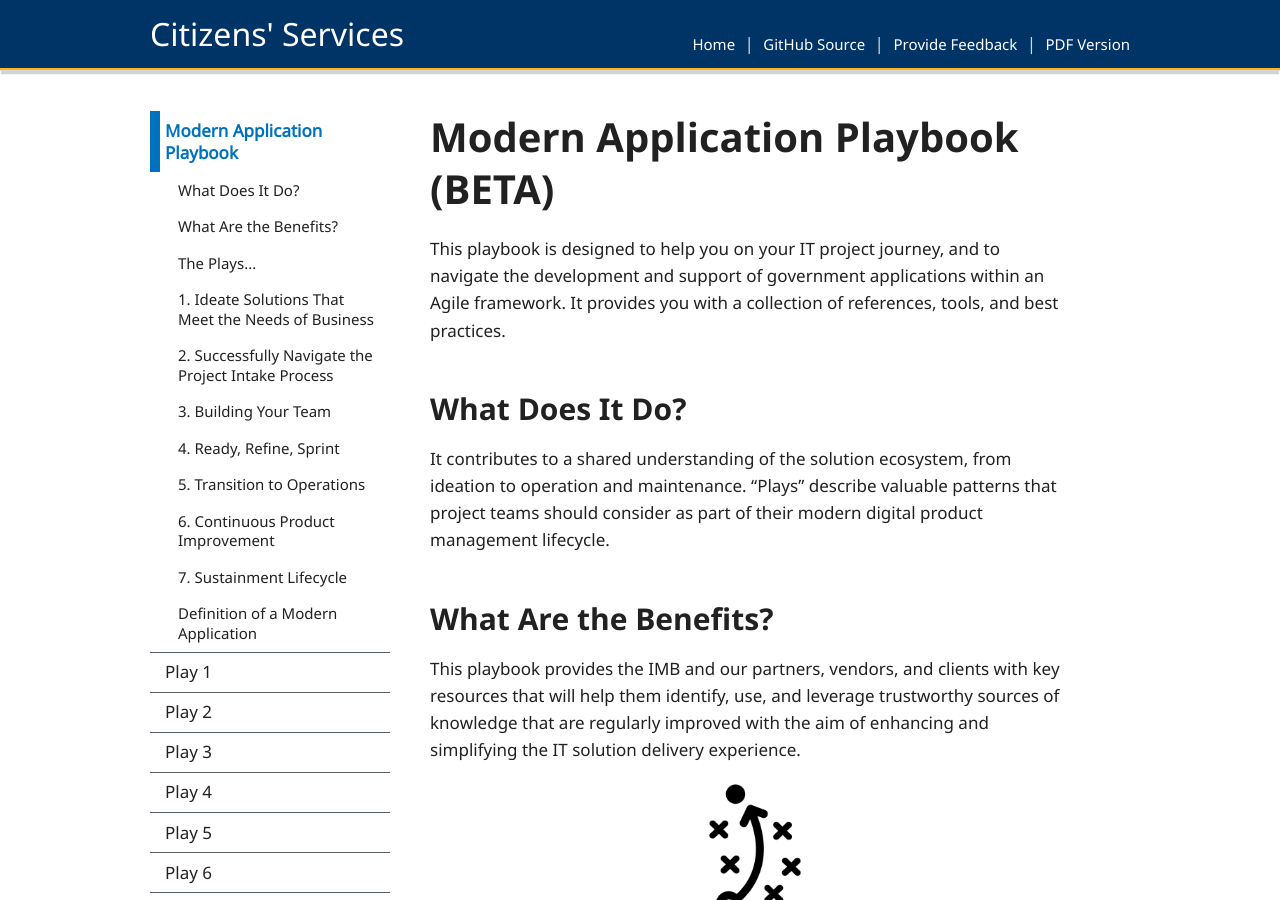
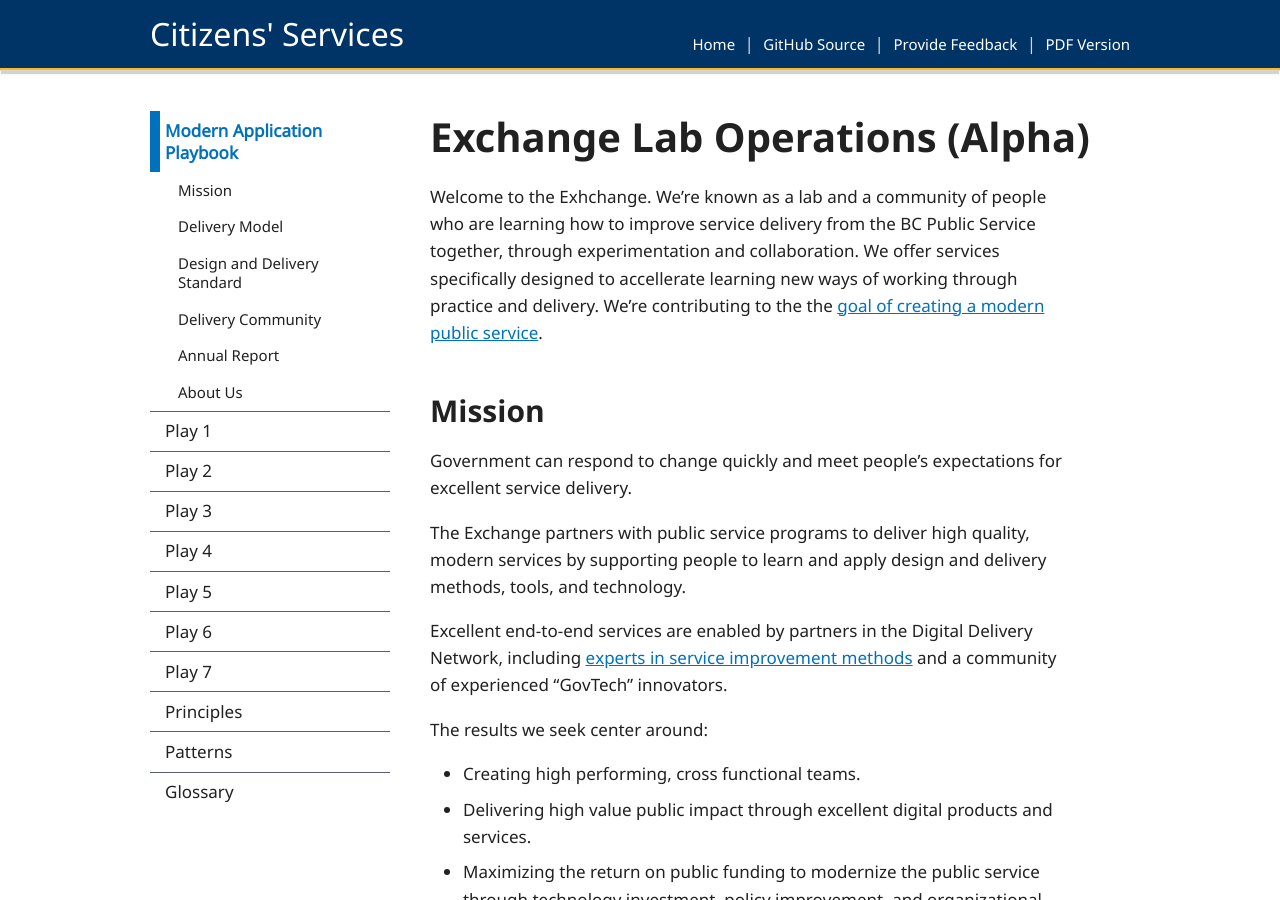
Before and after one commit to HeatherRemacle/exchangelabops, a Jekyll site: the page built from pages/index.md, in a window 1280 px wide and 900 px high. Built offline with Jekyll 4.4.1, drawn with Linux system fonts in a browser that asks for light colours; some of the changed text lies outside the part shown.

Commit message:
Initial edits
Testing out the structure of this design & drafting an index

```diff
--- a/pages/index.md
+++ b/pages/index.md
@@ -1,47 +1,58 @@
 ---
-title: Modern Application Playbook (BETA)
+title: Exchange Lab Operations (Alpha)
 description: This is a main page.
 permalink: /
 
 layout: post
 sidenav: docs
 subnav:
-  - text: What Does It Do?
-    href: '#what-does-it-do'
-  - text: What Are the Benefits?
-    href: '#what-are-the-benefits'
-  - text: The Plays...
-    href: '#the-plays'
-  - text: 1. Ideate Solutions That Meet the Needs of Business
-    href: '#1-ideate-solutions-that-meet-the-needs-of-business'
-  - text: 2. Successfully Navigate the Project Intake Process
-    href: '#2-successfully-navigate-the-project-intake-process'
-  - text: 3. Building Your Team
-    href: '#3-building-your-team'
-  - text: 4. Ready, Refine, Sprint
-    href: '#4-ready-refine-sprint'
-  - text: 5. Transition to Operations
-    href: '#5-transition-to-operations'
-  - text: 6. Continuous Product Improvement
-    href: '#6-continuous-product-improvement'
-  - text: 7. Sustainment Lifecycle
-    href: '#7-sustainment-lifecycle'
-  - text: Definition of a Modern Application
-    href: '#definition-of-a-modern-application'
+  - text: Mission
+    href: '#mission'
+  - text: Delivery Model
+    href: '#delivery-model'
+  - text: Design and Delivery Standard
+    href: '#design-and-delivery-standard'
+  - text: Delivery Community
+    href: '#delivery-community'
+  - text: Annual Report
+    href: '#annual-report'
+  - text: About Us
+    href: '#about-us'
+---
+Welcome to the Exhchange. We're known as a lab and a community of people who are learning how to improve service delivery from the BC Public Service together, through experimentation and collaboration. We offer services specifically designed to accellerate learning new ways of working through practice and delivery. We're contributing to the the [goal of creating a modern public service](http://whereideaswork.gov.bc.ca/modern/).
 
----
-This playbook is designed to help you on your IT project journey, and to navigate the development and support of government applications within an Agile framework. It provides you with a collection of references, tools, and best practices.
+## Mission
 
-## What Does It Do?
-It contributes to a shared understanding of the solution ecosystem, from ideation to operation and maintenance. “Plays” describe valuable patterns that project teams should consider as part of their modern digital product management lifecycle.
+Government can respond to change quickly and meet people's expectations for excellent service delivery.
 
-## What Are the Benefits?
-This playbook provides the IMB and our partners, vendors, and clients with key resources that will help them identify, use, and leverage trustworthy sources of knowledge that are regularly improved with the aim of enhancing and simplifying the IT solution delivery experience.
+The Exchange partners with public service programs to deliver high quality, modern services by supporting people to learn and apply design and delivery methods, tools, and technology.
+
+Excellent end-to-end services are enabled by partners in the Digital Delivery Network, including [experts in service improvement methods](https://www.eventbrite.ca/e/experts-in-residence-tickets-109220948798) and a community of experienced "GovTech" innovators.
+
+The results we seek center around:
+- Creating high performing, cross functional teams.
+- Delivering high value public impact through excellent digital products and services.
+- Maximizing the return on public funding to modernize the public service through technology investment, policy improvement, and organizational development.
+- Connecting an ecosystem of public service oriented people and agencies - inside the BC Government and beyond.
+
+## Delivery Model
+
+The Exchange Lab operates within a model of continuous improvement, centered around a value chain that delivers **teams**. Teams, as a product of this model, offer value that includes the service products they produce, as well as learning and broader organizational development.
+
+Lab Operations are continously refined and adapted to the specific context of program areas we partner with to build teams. There is no single, consistent path, as we operate in high degrees of complexity. We create the conditions for a positive, productive trajectory through the application of:
+- research,
+- empathy,
+- deep engagement, and
+- emergent best practices, including a Design and Delivery Standard.
+
+We also center around a set of [Digital Principles.](https://digital.gov.bc.ca/digital-principles/)
+
+This diagram illustrates the general approach of our delivery model.
 
 <img height="140" width="110" style="display: block; margin-left: auto; margin-right: auto;" src="assets/img/playbook-icon.png" alt="">
 <!-- <img height="140" width="110" style="display: block; margin-left: auto; margin-right: auto;" src="CITZ-IMB-playbook/assets/img/playbook-icon.png" alt=""> -->
 
-## The Plays...
+## Design and Delivery Standard
 
 ### 1: Ideate Solutions That Meet the Needs of Business
 The business knows its users; it owns the problem space. Apply design thinking to new product development to create high value solutions that users want to adopt.
@@ -55,20 +66,6 @@ Having a clear understanding of the IM/IT project governance process will ensure
 <img height="140" width="148" style="display: block; margin-left: auto; margin-right: auto;" src="assets/img/checklist-icon.png" alt="">
 <!-- <img height="140" width="148" style="display: block; margin-left: auto; margin-right: auto;" src="CITZ-IMB-playbook/assets/img/checklist-icon.png" alt=""> -->
 
-### 3: Building Your Team
-Develop your team’s capacity to deliver modern digital products by enhancing your existing skillset through exposure to experienced people.
-<br/>
-[Play 3](/CITZ-IMB-playbook/play3)
-
-### 4: Ready, Refine, Sprint
-This play contains methodologies and frameworks that you can follow to develop a working Minimum Viable Product (MVP).
-<br>
-[Play 4](/CITZ-IMB-playbook/play4)
-
-### 5: Transition to Operations
-Following product development and deployment, a decision is made concerning the product's lifecycle. A knowledge transfer from the development team to the operations team is realized.
-<br/>
-[Play 5](/CITZ-IMB-playbook/play5)
 
 <img height="140" width="158" style="display: block; margin-left: auto; margin-right: auto;" src="assets/img/support-icon.png" alt="">
 <!-- <img height="140" width="158" style="display: block; margin-left: auto; margin-right: auto;" src="CITZ-IMB-playbook/assets/img/support-icon.png" alt=""> -->
```
